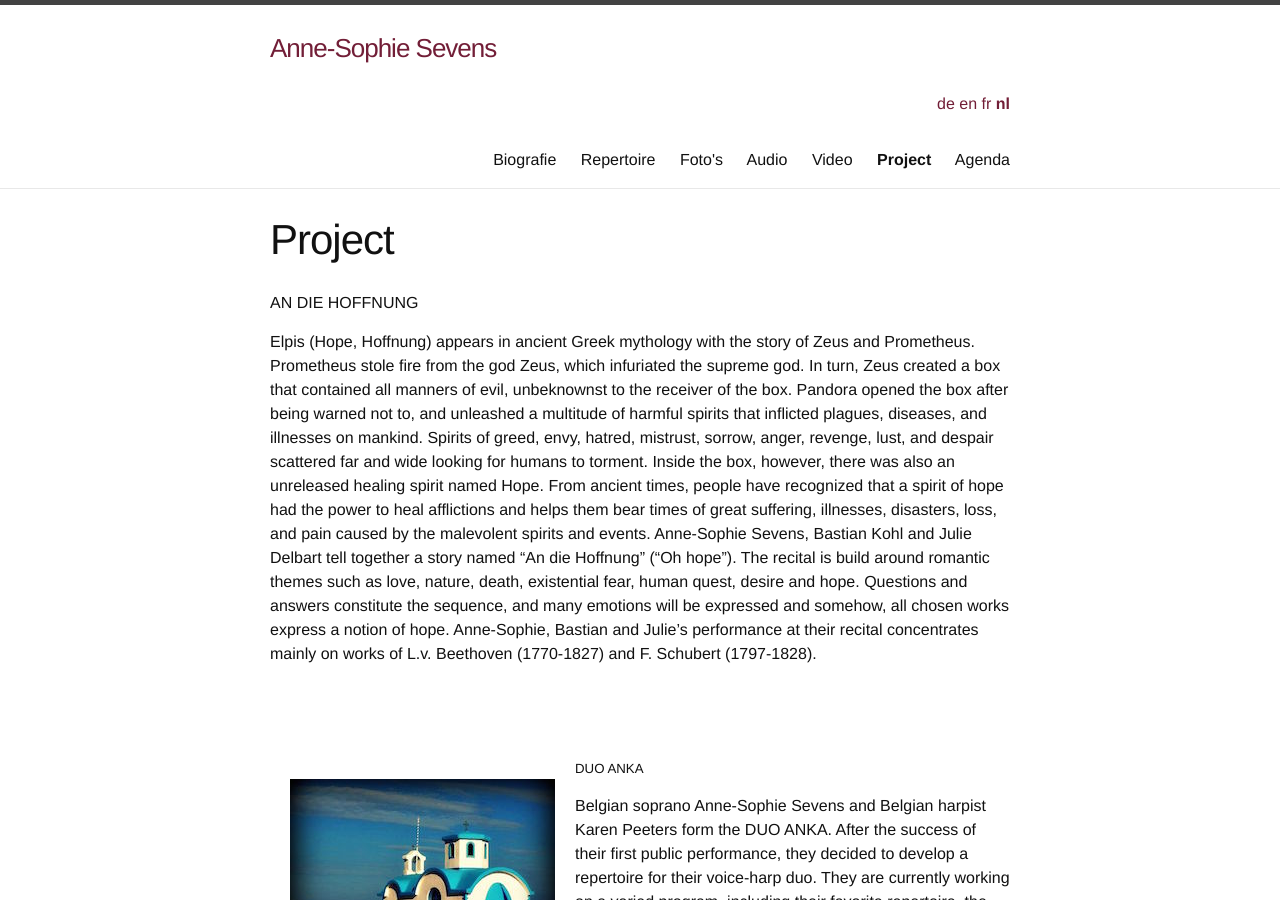
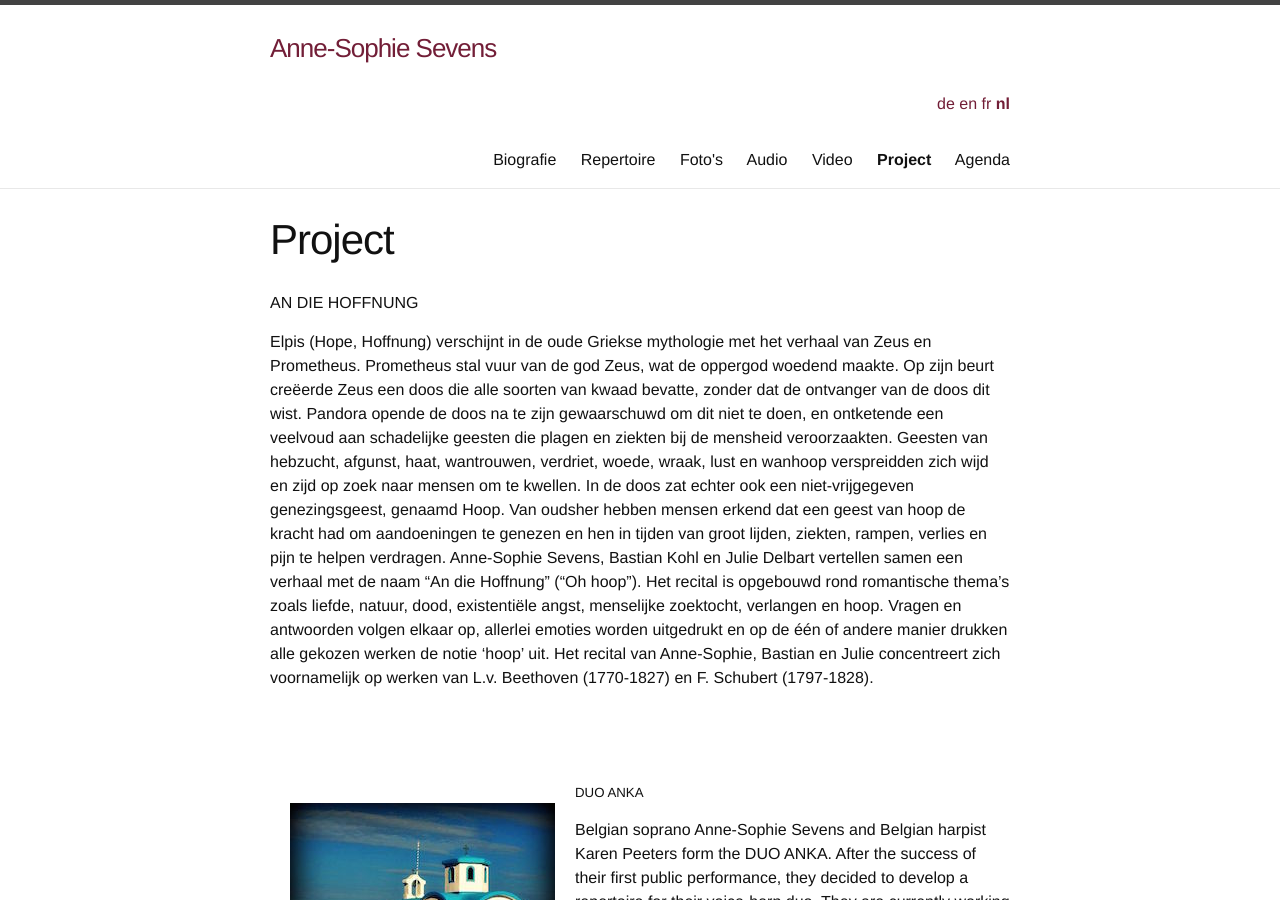
Before and after one commit to annesophie-sevens/annesophie-sevens.github.io, a Jekyll site: the page built from project-nl.md, in a window 1280 px wide and 900 px high. Built offline with Jekyll 4.4.1, drawn with Linux system fonts in a browser that asks for light colours; nearby versions of some CDN libraries.

Commit message:
Update project-nl.md

```diff
--- a/project-nl.md
+++ b/project-nl.md
@@ -8,8 +8,8 @@ ref: project
 ---
 AN DIE HOFFNUNG
 
-Elpis (Hope, Hoffnung) appears in ancient Greek mythology with the story of Zeus and Prometheus. Prometheus stole fire from the god Zeus, which infuriated the supreme god. In turn, Zeus created a box that contained all manners of evil, unbeknownst to the receiver of the box. Pandora opened the box after being warned not to, and unleashed a multitude of harmful spirits that inflicted plagues, diseases, and illnesses on mankind. Spirits of greed, envy, hatred, mistrust, sorrow, anger, revenge, lust, and despair scattered far and wide looking for humans to torment. Inside the box, however, there was also an unreleased healing spirit named Hope. From ancient times, people have recognized that a spirit of hope had the power to heal afflictions and helps them bear times of great suffering, illnesses, disasters, loss, and pain caused by the malevolent spirits and events.
-Anne-Sophie Sevens, Bastian Kohl and Julie Delbart tell together a story named “An die Hoffnung” (“Oh hope”). The recital is build around romantic themes such as love, nature, death, existential fear, human quest, desire and hope. Questions and answers constitute the sequence, and many emotions will be expressed and somehow, all chosen works express a notion of hope. Anne-Sophie, Bastian and Julie’s performance at their recital concentrates mainly on works of L.v. Beethoven (1770-1827) and F. Schubert (1797-1828).
+Elpis (Hope, Hoffnung) verschijnt in de oude Griekse mythologie met het verhaal van Zeus en Prometheus. Prometheus stal vuur van de god Zeus, wat de oppergod woedend maakte. Op zijn beurt creëerde Zeus een doos die alle soorten van kwaad bevatte, zonder dat de ontvanger van de doos dit wist. Pandora opende de doos na te zijn gewaarschuwd om dit niet te doen, en ontketende een veelvoud aan schadelijke geesten die plagen en ziekten bij de mensheid veroorzaakten. Geesten van hebzucht, afgunst, haat, wantrouwen, verdriet, woede, wraak, lust en wanhoop verspreidden zich wijd en zijd op zoek naar mensen om te kwellen. In de doos zat echter ook een niet-vrijgegeven genezingsgeest, genaamd Hoop.
+Van oudsher hebben mensen erkend dat een geest van hoop de kracht had om aandoeningen te genezen en hen in tijden van groot lijden, ziekten, rampen, verlies en pijn te helpen verdragen. Anne-Sophie Sevens, Bastian Kohl en Julie Delbart vertellen samen een verhaal met de naam "An die Hoffnung" ("Oh hoop"). Het recital is opgebouwd rond romantische thema's zoals liefde, natuur, dood, existentiële angst, menselijke zoektocht, verlangen en hoop. Vragen en antwoorden volgen elkaar op, allerlei emoties worden uitgedrukt en op de één of andere manier drukken alle gekozen werken de notie ‘hoop’ uit. Het recital van Anne-Sophie, Bastian en Julie concentreert zich voornamelijk op werken van L.v. Beethoven (1770-1827) en F. Schubert (1797-1828).
 
 &nbsp;
 
```
